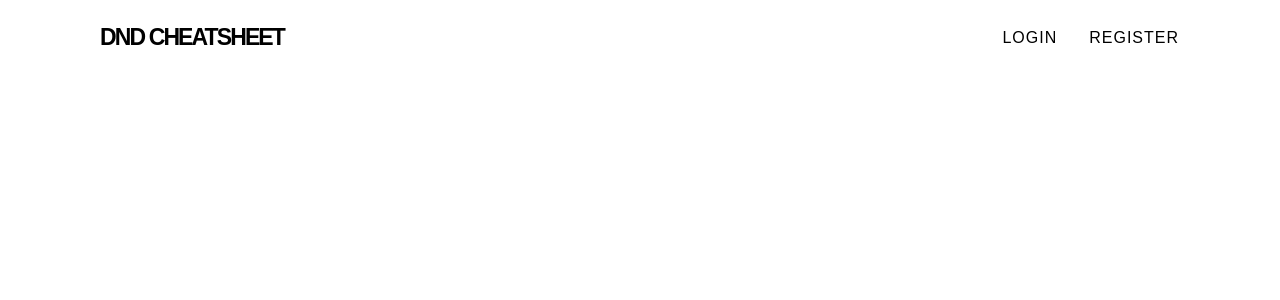
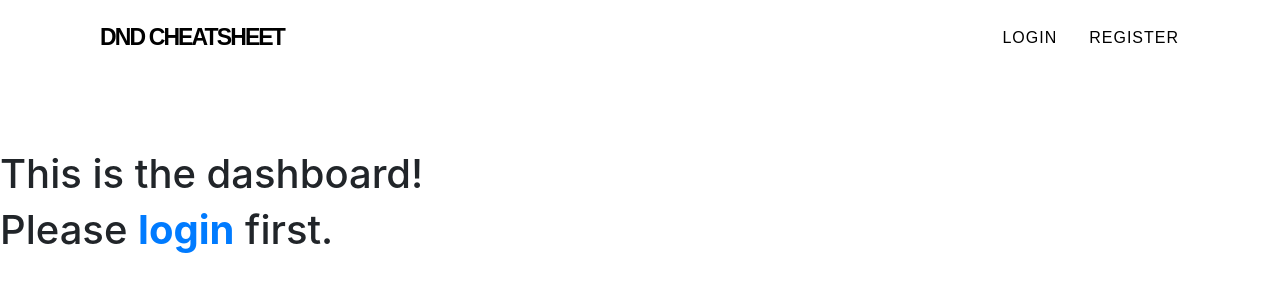
Before and after one commit to V-n-B/dndCheatSheet, a React (Create React App) app in the folder src/frontend/: page / in a window 1280 px wide. Shown: the top 300 px of the page. Built offline with nearby package versions, Linux system fonts and the light colour scheme.

Commit message:
added some components

```diff
--- a/src/frontend/src/components/home/Dashboard.tsx
+++ b/src/frontend/src/components/home/Dashboard.tsx
@@ -1,7 +1,11 @@
 import React from 'react';
+import { InitialLogin } from '../initialLogin/InitialLogin';
 
 export function Dashboard() {
     return (
-        <h1>This is the dashboard!</h1>
+        <>
+            <h1>This is the dashboard!</h1>
+            <InitialLogin />
+        </>
     );
 }
--- /dev/null
+++ b/src/frontend/src/components/initialLogin/InitialLogin.tsx
@@ -0,0 +1,7 @@
+import React from 'react';
+
+export function InitialLogin() {
+  return (
+    <h1>Please <strong><a href="">login</a></strong> first.</h1>
+  );
+}
--- a/src/frontend/src/index.tsx
+++ b/src/frontend/src/index.tsx
@@ -11,6 +11,7 @@ import { App } from './components/App';
 import { Login } from './components/login/Login';
 import { Register } from './components/register/Register';
 import './scss/dnd-cheat-sheet.scss';
+import { Dashboard } from './components/home/Dashboard';
 
 polyfill();
 
@@ -22,7 +23,7 @@ if (document.getElementById('app')) {
             <App>
                 <Switch>
                     <Route path="/" exact>
-                        {/* <Dashboard /> */}
+                        <Dashboard />
                     </Route>
                     <Route path="/login" exact>
                         <Login />
```
Also changed, not shown: src/frontend/src/components/stats/Stats.tsx (added, +7 -0 lines).
